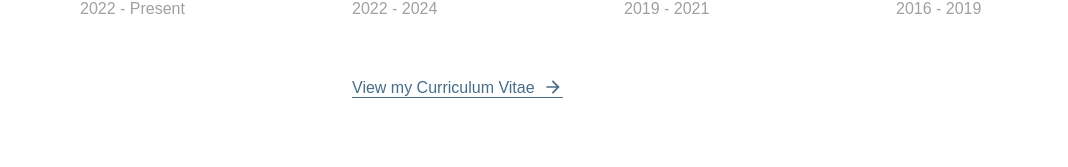
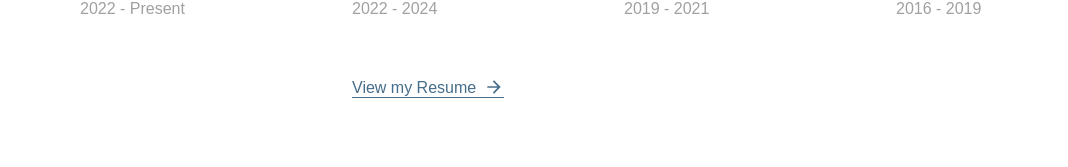
Before and after one commit to bruxr/bruxromuar.com, a Next.js app: page / in a window 1280 px wide. Shown: the part 1045-1212 px from the top of the page, without its empty margins (48-1116 px from the left). Built offline with nearby package versions, Linux system fonts and the light colour scheme.

Commit message:
Rename CV to resume

```diff
--- a/pages/index.tsx
+++ b/pages/index.tsx
@@ -95,7 +95,7 @@ function Home(): React.ReactElement {
                   className="inline-block mt-6 pb- text-blue-800 border-b border-blue-800 dark:text-blue-600"
                   onClick={() => window.open(RESUME_PATH)}
                 >
-                  View my Curriculum Vitae
+                  View my Resume
                   <i className="arrow-forward" />
                 </button>
               </div>
```
